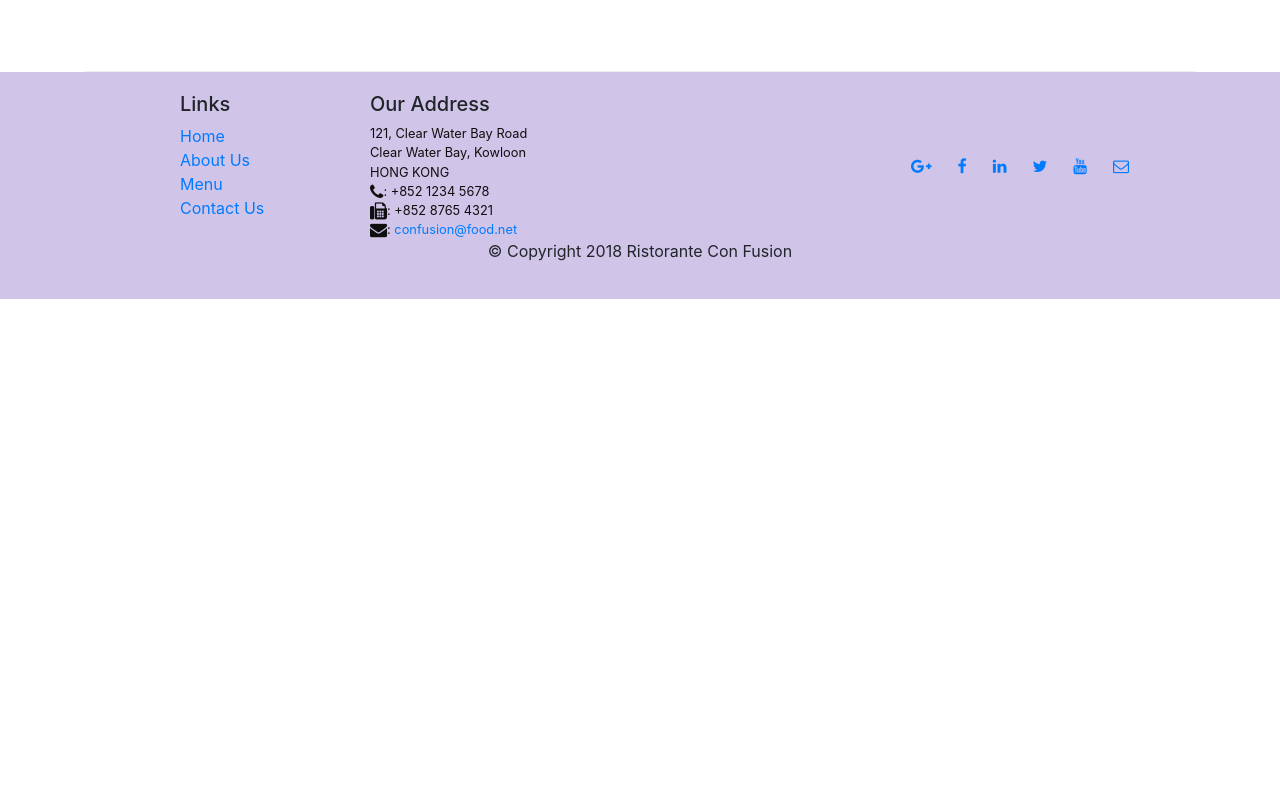
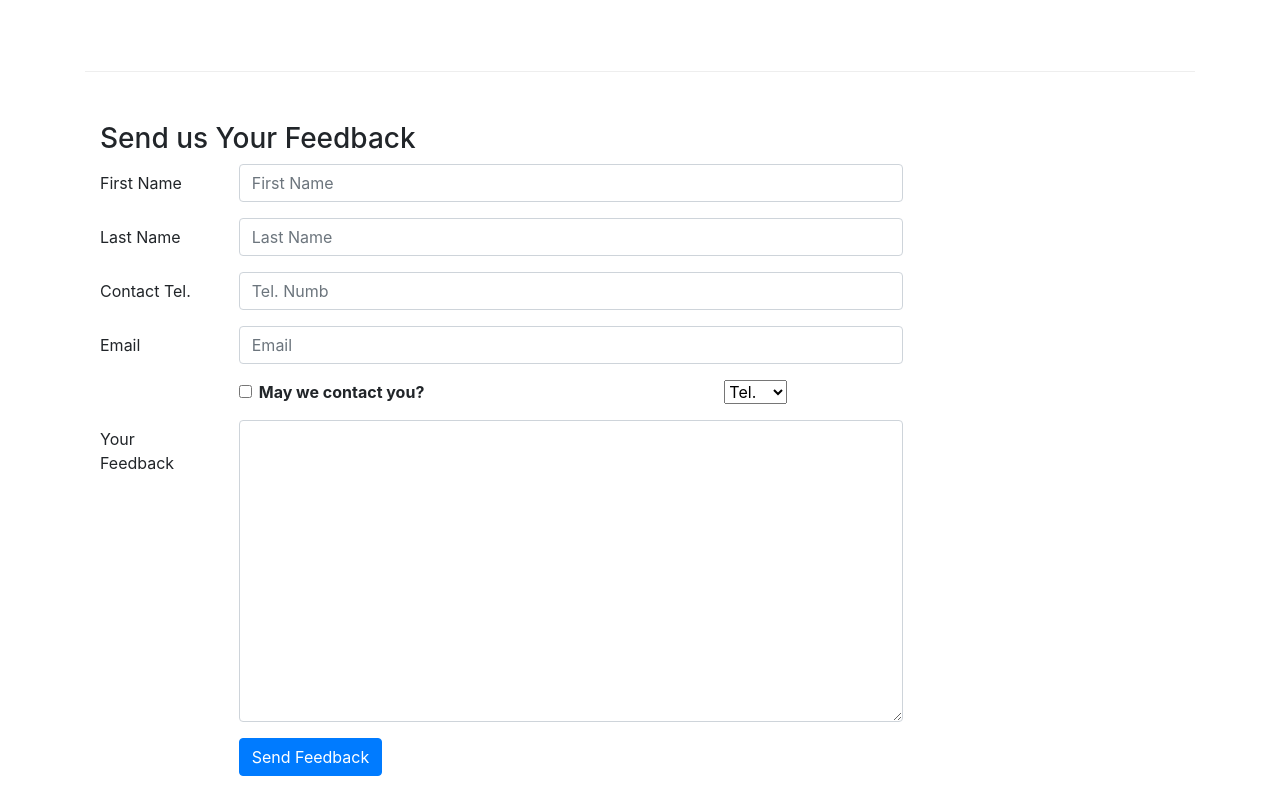
Before and after one commit to frankito-rossi/confusion---client, a React (Create React App) app: page /contactus in a window 1280 px wide. Shown: the part 840-1640 px from the top of the page. Before the commit the page ends 1139 px from the top, so only its background shows below. Built offline with nearby package versions, Linux system fonts and the light colour scheme.

Commit message:
Controlled Forms

```diff
--- /dev/null
+++ b/src/components/AboutComponent.js
@@ -0,0 +1,99 @@
+import React from 'react';
+import { Breadcrumb, BreadcrumbItem, Card, CardImg, CardTitle, CardBody, CardHeader, Media } from 'reactstrap';
+import { Link } from 'react-router-dom';
+
+function RenderLeader({leader}){
+  return(
+    <div className="row mt-4">
+    <Media>
+      <Media left className="col-md-3">
+        <Media object src={leader.image} alt={leader.name} />
+      </Media>
+      <Media Body className="col-md-9">
+        <div>
+          <Media heading>{leader.name}</Media>
+          {leader.designation}
+          <br></br>
+          <br></br>
+          {leader.description}
+        </div>
+      </Media>
+    </Media>
+    </div>
+  );
+}
+
+
+function About(props) {
+
+    const leaders = props.leaders.map((leader) => {
+        return (
+            <RenderLeader leader={leader}/>
+        );
+    });
+
+    return(
+        <div className="container">
+            <div className="row">
+                <Breadcrumb>
+                    <BreadcrumbItem><Link to="/home">Home</Link></BreadcrumbItem>
+                    <BreadcrumbItem active>About Us</BreadcrumbItem>
+                </Breadcrumb>
+                <div className="col-12">
+                    <h3>About Us</h3>
+                    <hr />
+                </div>
+            </div>
+            <div className="row row-content">
+                <div className="col-12 col-md-6">
+                    <h2>Our History</h2>
+                    <p>Started in 2010, Ristorante con Fusion quickly established itself as a culinary icon par excellence in Hong Kong. With its unique brand of world fusion cuisine that can be found nowhere else, it enjoys patronage from the A-list clientele in Hong Kong.  Featuring four of the best three-star Michelin chefs in the world, you never know what will arrive on your plate the next time you visit us.</p>
+                    <p>The restaurant traces its humble beginnings to <em>The Frying Pan</em>, a successful chain started by our CEO, Mr. Peter Pan, that featured for the first time the world's best cuisines in a pan.</p>
+                </div>
+                <div className="col-12 col-md-5">
+                    <Card>
+                        <CardHeader className="bg-primary text-white">Facts At a Glance</CardHeader>
+                        <CardBody>
+                            <dl className="row p-1">
+                                <dt className="col-6">Started</dt>
+                                <dd className="col-6">3 Feb. 2013</dd>
+                                <dt className="col-6">Major Stake Holder</dt>
+                                <dd className="col-6">HK Fine Foods Inc.</dd>
+                                <dt className="col-6">Last Year's Turnover</dt>
+                                <dd className="col-6">$1,250,375</dd>
+                                <dt className="col-6">Employees</dt>
+                                <dd className="col-6">40</dd>
+                            </dl>
+                        </CardBody>
+                    </Card>
+                </div>
+                <div className="col-12">
+                    <Card>
+                        <CardBody className="bg-faded">
+                            <blockquote className="blockquote">
+                                <p className="mb-0">You better cut the pizza in four pieces because
+                                    I'm not hungry enough to eat six.</p>
+                                <footer className="blockquote-footer">Yogi Berra,
+                                <cite title="Source Title">The Wit and Wisdom of Yogi Berra,
+                                    P. Pepe, Diversion Books, 2014</cite>
+                                </footer>
+                            </blockquote>
+                        </CardBody>
+                    </Card>
+                </div>
+            </div>
+            <div className="row row-content">
+                <div className="col-12">
+                    <h2>Corporate Leadership</h2>
+                </div>
+                <div className="col-12">
+                    <Media list>
+                        {leaders}
+                    </Media>
+                </div>
+            </div>
+        </div>
+    );
+}
+
+export default About;
--- a/src/components/ContactComponent.js
+++ b/src/components/ContactComponent.js
@@ -1,8 +1,43 @@
-import React from 'react';
-import { Breadcrumb, BreadcrumbItem } from 'reactstrap';
+import React, {Component} from 'react';
+import { Breadcrumb, BreadcrumbItem, Button, Form, FormGroup, Label, Input, Col } from 'reactstrap';
 import { Link } from 'react-router-dom';
 
-function Contact(props) {
+class Contact extends Component {
+
+  constructor(props){
+    super(props);
+
+    this.state = {
+      firstname : '',
+      lastname : '',
+      telnum: '',
+      email: '',
+      agree: false,
+      contactType: 'Tel.',
+      message: ''
+    }
+
+    this.handleInputChange = this.handleInputChange.bind(this);
+    this.handleSubmit = this.handleSubmit.bind(this);
+  }
+
+  handleInputChange(event){
+    const target = event.target;
+    const value = target.type === 'checkbox' ? target.checked : target.value;
+    const name = target.name;
+
+    this.setState({
+      [name] : value
+    });
+  }
+
+  handleSubmit(event){
+    console.log("Current State is: " + JSON.stringify(this.state));
+    alert("Current State is: " + JSON.stringify(this.state));
+    event.preventDefault();
+  }
+
+  render(){
     return(
       <div className="container">
         <div className="row">
@@ -41,8 +76,90 @@
             </div>
           </div>
         </div>
+        <div className="row row-content">
+          <div className="col-12">
+            <h3>Send us Your Feedback</h3>
+          </div>
+          <div className="col-12 col-md-9">
+            <Form onSubmit={this.handleSubmit}>
+              <FormGroup row>
+                <Label for="firstname" md={2}>First Name</Label>
+                <Col md={10}>
+                  <Input type="text" id="firstname" name="firstname"
+                        placeholder="First Name"
+                        value={this.state.firstname}
+                        onChange={this.handleInputChange}/>
+                </Col>
+              </FormGroup>
+              <FormGroup row>
+                <Label for="lastname" md={2}>Last Name</Label>
+                <Col md={10}>
+                  <Input type="text" id="lastname" name="lastname"
+                        placeholder="Last Name"
+                        value={this.state.lastname}
+                        onChange={this.handleInputChange}/>
+                </Col>
+              </FormGroup>
+              <FormGroup row>
+                <Label for="telnum" md={2}>Contact Tel.</Label>
+                <Col md={10}>
+                  <Input type="tel" id="telnum" name="telnum"
+                        placeholder="Tel. Numb"
+                        value={this.state.telnum}
+                        onChange={this.handleInputChange}/>
+                </Col>
+              </FormGroup>
+              <FormGroup row>
+                <Label for="email" md={2}>Email</Label>
+                <Col md={10}>
+                  <Input type="email" id="email" name="email"
+                        placeholder="Email"
+                        value={this.state.email}
+                        onChange={this.handleInputChange}/>
+                </Col>
+              </FormGroup>
+              <FormGroup row>
+                <Col md={{size:6, offset: 2}}>
+                  <FormGroup check>
+                    <Label check>
+                      <Input type="checkbox" name="agree"
+                          checked={this.state.agree}
+                          onChange={this.handleInputChange}/> {' '}
+                      <strong>May we contact you?</strong>
+                    </Label>
+                  </FormGroup>
+                </Col>
+                <Col md={{size:3, offset: 1}}>
+                  <Input type="select" name="contactType"
+                        value={this.state.contactType}
+                        onChange={this.handleInputChange}>
+                        <option>Tel.</option>
+                        <option>Email</option>
+                  </Input>
+                </Col>
+              </FormGroup>
+              <FormGroup row>
+                <Label htmlfor="message" md={2}>Your Feedback</Label>
+                <Col md={10}>
+                  <Input type="textarea" id="message" name="message"
+                        rows="12"
+                        value={this.state.message}
+                        onChange={this.handleInputChange}/>
+                </Col>
+              </FormGroup>
+              <FormGroup row>
+                <Col md={{size:10, offset:2}}>
+                  <Button type="submit" color="primary">
+                    Send Feedback
+                  </Button>
+                </Col>
+              </FormGroup>
+            </Form>
+          </div>
+        </div>
       </div>
     );
   }
+}
 
 export default Contact;
--- a/src/components/MainComponent.js
+++ b/src/components/MainComponent.js
@@ -2,6 +2,7 @@
 import Home from './HomeComponent';
 import Menu from './MenuComponent';
 import Contact from './ContactComponent';
+import About from './AboutComponent';
 import DishDetail from './DishdetailComponent';
 import Header from './HeaderComponent';
 import Footer from './FooterComponent';
@@ -34,6 +35,13 @@
         />
       );
     }
+    const AboutusPage = () => {
+      return(
+        <About
+            leaders={this.state.leaders}
+        />
+      );
+    }
 
     const DishWithId = ({match}) => {
       return(
@@ -50,6 +58,7 @@
           <Route path="/home" component={HomePage} />
           <Route exact path="/menu" component={()=><Menu dishes={this.state.dishes}/>} />
           <Route path="/menu/:dishId" component={DishWithId} />
+          <Route exact path="/aboutus" component={AboutusPage} />
           <Route exact path="/contactus" component={Contact} />
           <Redirect to="/home" />
         </Switch>
```
Lines whose indentation alone changed are shown as unchanged.
